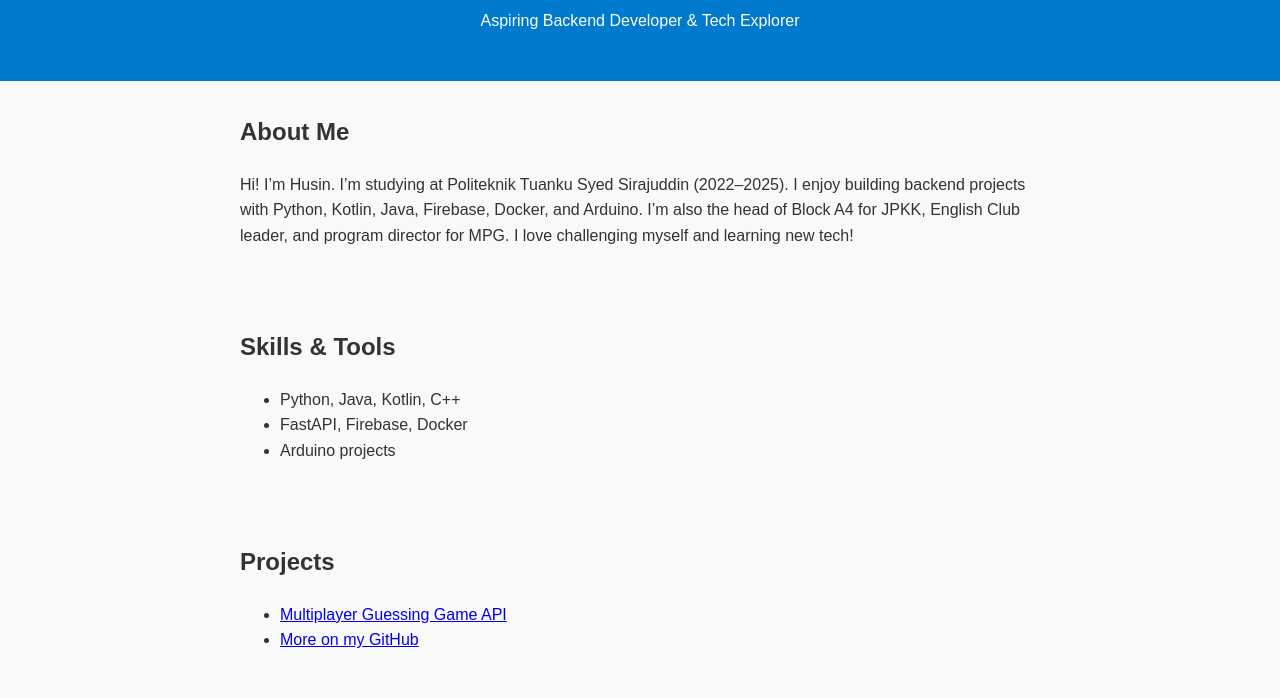
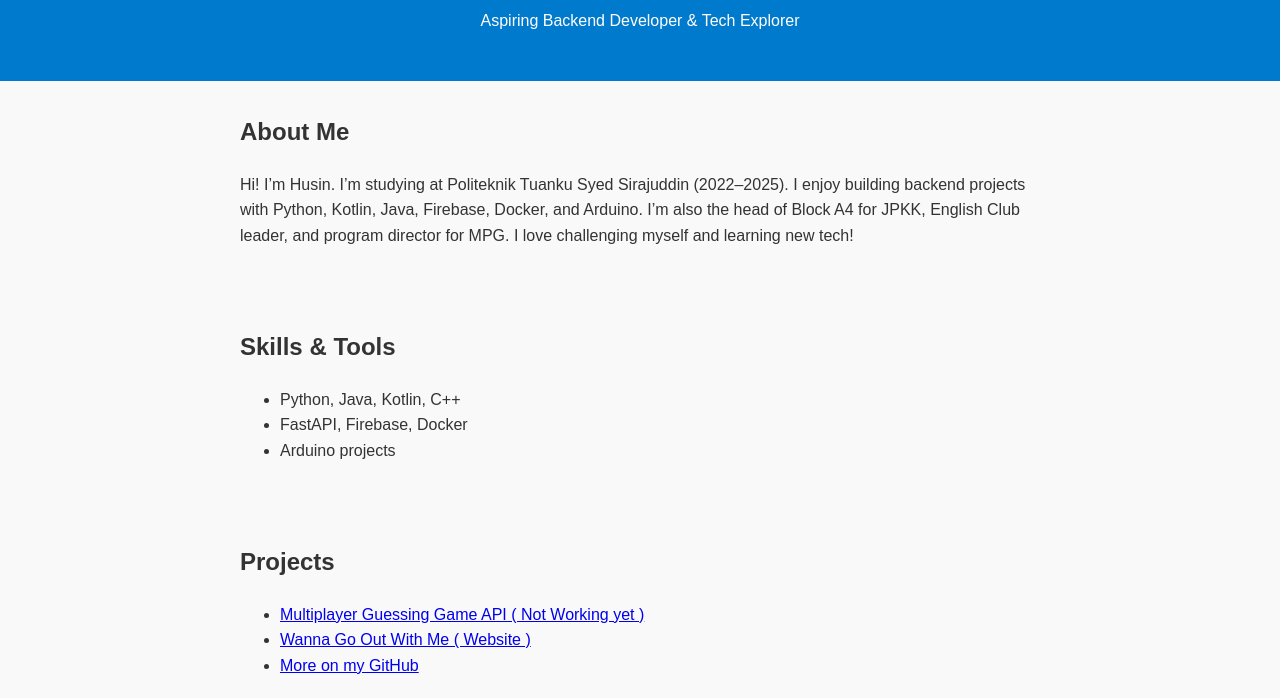
Before and after one commit to MuhdHusain/myself.github.io, a plain HTML site: page index.html in a window 1280 px wide. Shown: the part 97-795 px from the top of the page. Drawn offline with Linux system fonts and the light colour scheme.

Commit message:
Update index.html

```diff
--- a/index.html
+++ b/index.html
@@ -32,7 +32,8 @@
   <section id="projects">
     <h2>Projects</h2>
     <ul>
-      <li><a href="https://github.com/MuhdHusain/multiplayer-guessing-game-api">Multiplayer Guessing Game API</a></li>
+      <li><a href="https://github.com/MuhdHusain/multiplayer-guessing-game-api">Multiplayer Guessing Game API ( Not Working yet )</a></li>
+      <li><a href="https://muhdhusain.github.io/testing.github.io/">Wanna Go Out With Me ( Website ) </a></li>
       <li><a href="https://github.com/MuhdHusain">More on my GitHub</a></li>
     </ul>
   </section>
```
